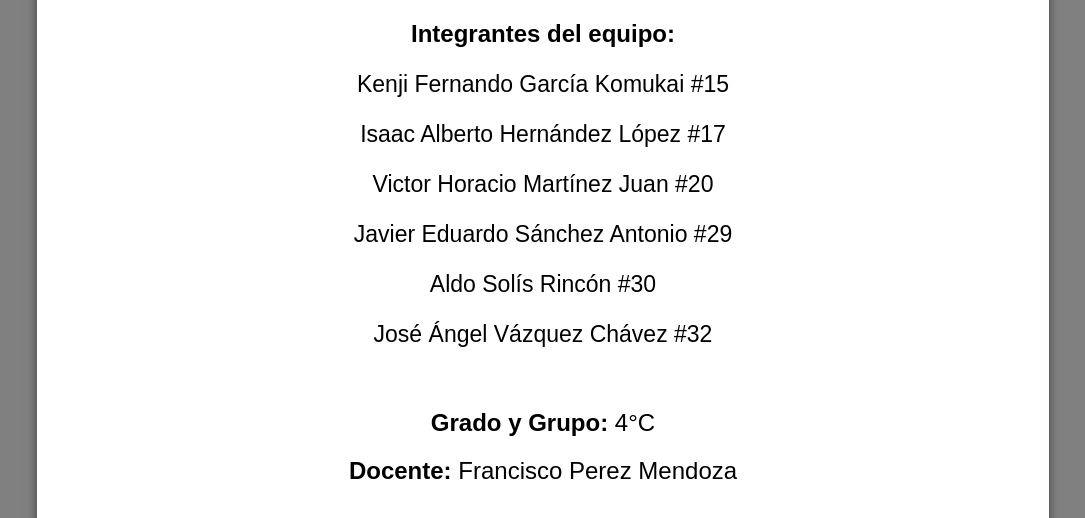
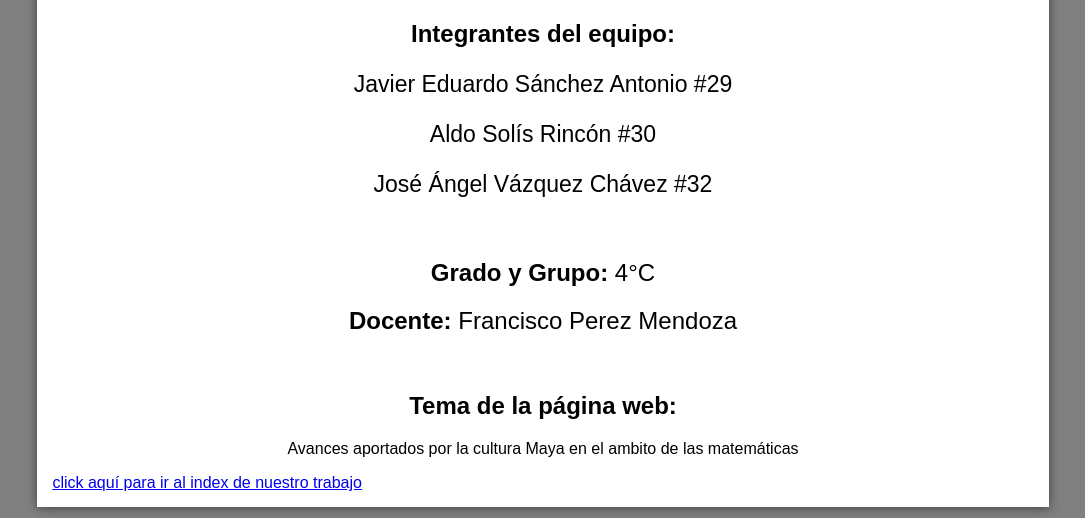
Before and after one commit to aldosolisr/ProyectoFinal, a plain HTML site: page hojaDePresentación/hoja_de_presentacion.html in a window 1280 px wide. Shown: the part 282-800 px from the top of the page, without its empty margins (97-1182 px from the left). Drawn offline with Linux system fonts and the light colour scheme.

Commit message:
cambio integrantes

```diff
--- a/hojaDePresentación/hoja_de_presentacion.html
+++ b/hojaDePresentación/hoja_de_presentacion.html
@@ -15,9 +15,6 @@
         <br>
         <h2>Integrantes del equipo:</h2>
         <div id="nombres">
-            <p>Kenji Fernando García Komukai #15</p>
-            <p>Isaac Alberto Hernández López #17</p>
-            <p>Victor Horacio Martínez Juan #20</p>
             <p>Javier Eduardo Sánchez Antonio #29</p>
             <p>Aldo Solís Rincón #30</p>
             <p>José Ángel Vázquez Chávez #32</p>
```
